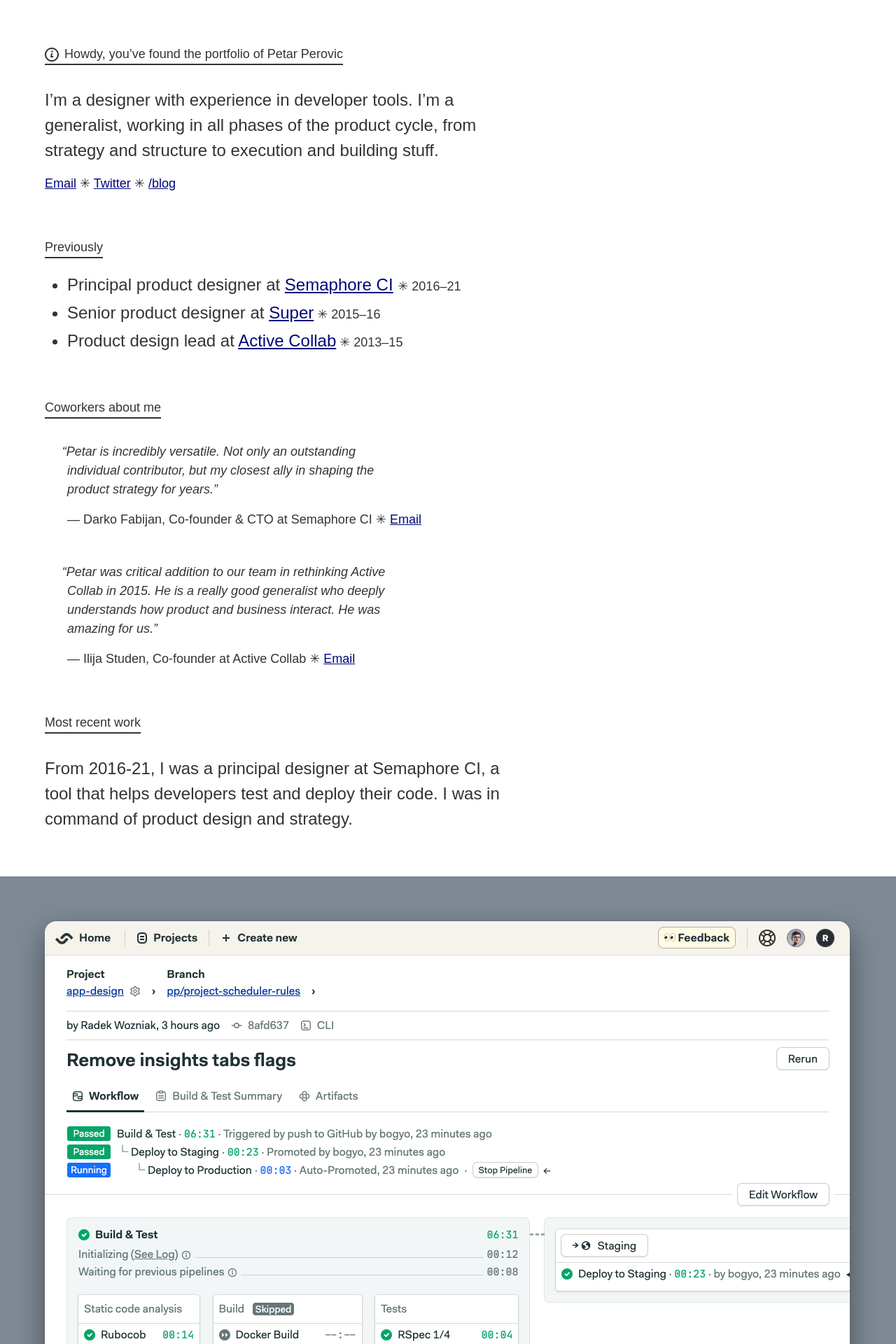
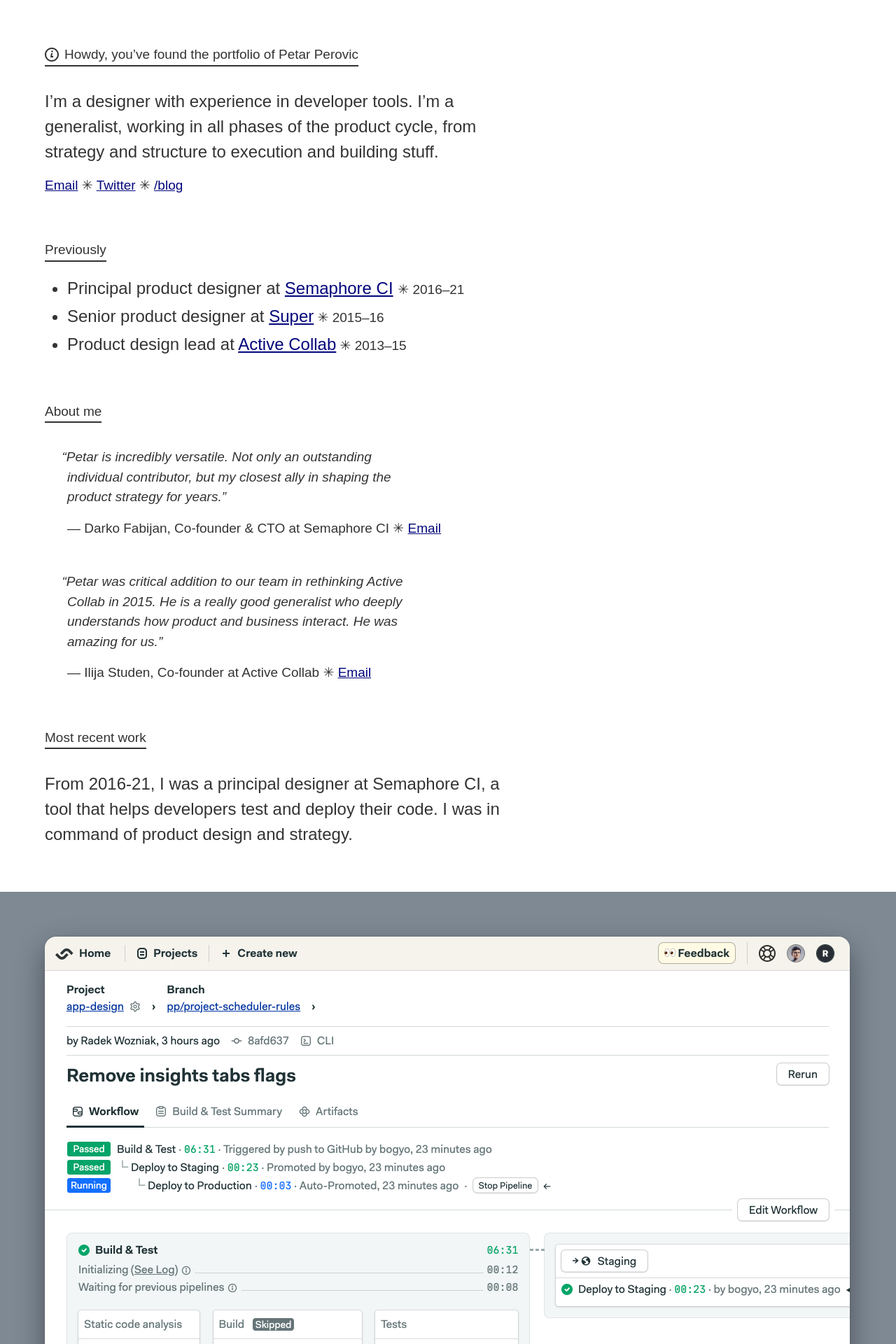
Before and after one commit to ropsii/ropsii.github.io, a Jekyll site: the page built from work.html, in a window 1280 px wide. Shown: the top 1920 px of the page at 70% size. Built offline with Jekyll 4.4.1, drawn with Linux system fonts in a browser that asks for light colours; some web fonts are replaced.

Commit message:
type scale tweak

```diff
--- a/_includes/head.html
+++ b/_includes/head.html
@@ -45,10 +45,10 @@
                 </a>
             </div>
             <div class="flex-auto mt3 mt0-ns bb bw1 pb3 pv3-ns">
-                <p class="mb0">
+                <p class="f6 mb0">
                     <a href="{{ "/" | relative_url }}">Petar Perović</a> ✳ Product Designer
                 </p>
-                <p class="mb0">Reach out via <a href="&#109;&#97;&#105;&#108;&#116;&#111;&#58;&#112;&#101;&#114;&#111;&#118;&#105;&#99;&#46;&#112;&#101;&#116;&#97;&#114;&#64;&#103;&#109;&#97;&#105;&#108;&#46;&#99;&#111;&#109;">&#69;&#109;&#97;&#105;&#108;</a>
+                <p class="f6 mb0">Reach out via <a href="&#109;&#97;&#105;&#108;&#116;&#111;&#58;&#112;&#101;&#114;&#111;&#118;&#105;&#99;&#46;&#112;&#101;&#116;&#97;&#114;&#64;&#103;&#109;&#97;&#105;&#108;&#46;&#99;&#111;&#109;">&#69;&#109;&#97;&#105;&#108;</a>
                     and
                     <a href="https://twitter.com/ropsii">Twitter</a></p>
             </div>
--- a/_layouts/home.html
+++ b/_layouts/home.html
@@ -15,7 +15,7 @@
                 <div class="mb2 pb1">
                     <h3 class="f5 f4-m normal mb0">
                         <a href="{{ post.url | relative_url }}">
-                            {{ post.title | escape }}</a><span class="f6"> ✳ {{ post.date | date: "%b %Y" }}, {% include reading-time.html content=post.content %}</span>
+                            {{ post.title | escape }}</a><span class="f7"> ✳ {{ post.date | date: "%b %Y" }}, {% include reading-time.html content=post.content %}</span>
                     </h3>
                     <p class="dn f5 f4-m measure-m mb0">
                         {{ post.summary }}</p>
@@ -25,7 +25,7 @@
         {%- endif -%}
     </div>
 
-    <p class="f6 measure-wide mt4 pl5-m">
+    <p class="f7 measure-wide mt4 pl5-m pr6-m">
         This website doesn’t track or collect any data. It’s running on <a href="https://jekyllrb.com/">Jekyll</a> with <a href="https://tachyons.io/">Tachyons</a>. It’s hosted on GitHub, and <a href="https://www.netlify.com/">Netlify</a> helps with deployment. Type is set in <a href="https://en.wikipedia.org/wiki/Fira_(typeface)">Fira Sans</a> by Erik Spiekermann et al.
     </p>
 
--- a/_layouts/work.html
+++ b/_layouts/work.html
@@ -30,7 +30,7 @@
                     </div>
 
 
-                    <p class="f4 f2-m measure pr4-m mb3">I’m a designer with experience in developer tools. I’m a generalist, working in all phases of the product cycle, from strategy and structure to execution and building stuff.</p>
+                    <p class="f4 f3-m measure pr4-m mb3">I’m a designer with experience in developer tools. I’m a generalist, working in all phases of the product cycle, from strategy and structure to execution and building stuff.</p>
 
                     <p class="f4 mb4 mb5-m">
                         <a href="mailto:perovic.petar@gmail.com">Email</a>
@@ -41,14 +41,14 @@
                     </p>
 
                     <h2 class="f4 normal mb2 bb bw1 mb3 dib">Previously</h2>
-                    <ul class="f4 f2-m pl4 mt1 ml0 measure-m">
+                    <ul class="f4 f3-m pl4 mt1 ml0 measure-m">
                         <li class="mv1">Principal product designer at <a href="https://semaphoreci.com">Semaphore CI</a> <span class="f4"> ✳ 2016–21</span></li>
                         <li class="mv1">Senior product designer at <a href="https://hellosuper.com">Super</a><span class="f4"> ✳ 2015–16</span></li>
                         <li class="mv1">Product design lead at <a href="https://activecollab.com/">Active Collab</a><span class="f4"> ✳ 2013–15</span></li>
                     </ul>
 
                     <div class="mt5">
-                        <h2 class="f4 normal bb bw1 mb0 mb3-m dib">Coworkers about me</h2>
+                        <h2 class="f4 normal bb bw1 mb0 mb3-m dib">About me</h2>
 
                         <blockquote class="f4 ml0 pl4-m mb4 pb3-m">
                             <p class="f4 mb3 i measure pr5-m" style="text-indent: -0.4em;">“Petar is incredibly versatile. Not only an outstanding individual contributor, but my closest ally in shaping the product strategy for years.”</p>
@@ -63,14 +63,14 @@
 
 
                     <h2 class="f4 normal bb bw1 mb3 mb4-m dib">Most recent work</h2>
-                    <p class="f4 f2-m measure pr4-m mb5">From 2016-21, I was a principal designer at Semaphore&nbsp;CI, a tool that helps developers test and deploy their code. I was in command of product design and strategy.</p>
+                    <p class="f4 f3-m measure pr4-m mb5">From 2016-21, I was a principal designer at Semaphore&nbsp;CI, a tool that helps developers test and deploy their code. I was in command of product design and strategy.</p>
 
                     <div class="nl3 nr3 nl5-m nr5-m pa3 pa5-m" style="background-color:#7e8994">
                         <img src="{% link /assets/work-sem-workflow.png %}" alt="Semaphore workflow page" class="br4 w-100 shadow-2" style="max-width: 1150px">
                     </div>
 
                     <div class="mv5 mv6-m">
-                        <p class="f4 f2-m measure pr4-m mb0">In a super-contributor role, I was responsible for a wide array of duties. From figuring out what to build next to designing and shipping features.</p>
+                        <p class="f4 f3-m measure pr4-m mb0">In a super-contributor role, I was responsible for a wide array of duties. From figuring out what to build next to designing and shipping features.</p>
                     </div>
 
                     <div class="nl3 nr3 nl5-m nr5-m pa3 pa5-m" style="background-color: #947a9a;">
@@ -78,7 +78,7 @@
                     </div>
 
                     <div class="mv5 mv6-m">
-                        <p class="f4 f2-m measure pr4-m mb0">Semaphore is a small, 25-person team. I was balancing between product strategy, user feedback synthesis, UI design, and production-ready code.</p>
+                        <p class="f4 f3-m measure pr4-m mb0">Semaphore is a small, 25-person team. I was balancing between product strategy, user feedback synthesis, UI design, and production-ready code.</p>
                     </div>
 
                     <div class="nl3 nr3 nl5-m nr5-m pa3 pa5-m" style="background-color: #619071;">
@@ -90,7 +90,7 @@
                     </div>
 
                     <div class="mv5 mv6-m">
-                        <p class="f4 f2-m measure pr4-m mb0">I developed a simple illustration system to make the flow less intimidating. This was especially helpful during onboarding, to breathe life into dry, technical explanations.</p>
+                        <p class="f4 f3-m measure pr4-m mb0">I developed a simple illustration system to make the flow less intimidating. This was especially helpful during onboarding, to breathe life into dry, technical explanations.</p>
                     </div>
 
                     <div class="nl3 nr3 nl5-m nr5-m" style="background-color: #ffe29e;">
@@ -103,7 +103,7 @@
 
 
                     <div class="mv5 mv6-m">
-                        <p class="f4 f2-m measure mb0">A great portion of my efforts is designing at the structural level, consolidating how different systems interact with each other, and how that understanding translates to value for the users and the company.</p>
+                        <p class="f4 f3-m measure mb0">A great portion of my efforts is designing at the structural level, consolidating how different systems interact with each other, and how that understanding translates to value for the users and the company.</p>
                     </div>
 
                     <div class="nl3 nr3 nl5-m nr5-m pa3 pa5-m" style="background-color: #947a9a;">
@@ -111,7 +111,7 @@
                     </div>
 
                     <div class="mv5 mv6-m">
-                        <h3 class="dib f4 normal bb bw1 mb3">Random mentions of the Semaphore’s UX</h3>
+                        <h3 class="dib f4 normal bb bw1 mb2">Random mentions of the Semaphore’s UX</h3>
 
                         <div class="flex-m nl3 nl4-m nr3 nr4-m">
                             <blockquote class="w-third-m ph3 ph4-m pv3 f4 ma0">
@@ -135,30 +135,30 @@
 
                     <div class="mv5 mv6-m">
                         <div class="mv4">
-                            <h3 class="dib f4 normal bb bw1 mb3">Where’s your base?</h3>
-                            <p class="f4 f2-m mb4 measure-narrow">Porto, Portugal (UTC+00:00)</p>
+                            <h3 class="dib f4 normal bb bw1 mb2">Where’s your base?</h3>
+                            <p class="f4 f3-m mb4 measure-narrow">Porto, Portugal (UTC+00:00)</p>
                         </div>
                         <div class="mv4">
-                            <h3 class="dib f4 normal bb bw1 mb3">When can you start?</h3>
-                            <p class="f4 f2-m mb4 measure-narrow">Apr 2021</p>
+                            <h3 class="dib f4 normal bb bw1 mb2">When can you start?</h3>
+                            <p class="f4 f3-m mb4 measure-narrow">Apr 2021</p>
                         </div>
                         <div class="mv4">
-                            <h3 class="dib f4 normal bb bw1 mb3">Working remotely?</h3>
-                            <p class="f4 f2-m mb4 measure-narrow">I’ve been full-time remote for at least six years, with teams both from the US and Europe.</p>
+                            <h3 class="dib f4 normal bb bw1 mb2">Working remotely?</h3>
+                            <p class="f4 f3-m mb4 measure-narrow">I’ve been full-time remote for at least six years, with teams both from the US and Europe.</p>
                         </div>
                         <div class="mv4">
-                            <h3 class="dib f4 normal bb bw1 mb3">Values</h3>
-                            <p class="f4 f2-m mb4 measure-narrow">People first. Transparent by default. High autonomy. Share early. Ship often.</p>
+                            <h3 class="dib f4 normal bb bw1 mb2">Values</h3>
+                            <p class="f4 f3-m mb4 measure-narrow">People first. Transparent by default. High autonomy. Share early. Ship often.</p>
                         </div>
                         <!-- <div class="mv4">
-                            <h3 class="dib f4 normal bb bw1 mb3">Can you code?</h3>
+                            <h3 class="dib f4 normal bb bw1 mb2">Can you code?</h3>
                             <p class="f2 mb4 measure-narrow">Yes. I design in code, and I’ve built design systems in code. Though I can find my way around JS, I’m much more useful in other roles.</p>
                         </div> -->
                     </div>
 
                     <div class="mv5 mv6-m">
-                        <h3 class="dib f4 normal bb bw1 mb3">Get in touch</h3>
-                        <p class="f4 f2-m measure-narrow mb0">Thanks for scrolling with me! If you think I could be useful in some of these roles in your team — <a href="mailto:perovic.petar@gmail.com">Let’s chat</a>!</p>
+                        <h3 class="dib f4 normal bb bw1 mb2">Get in touch</h3>
+                        <p class="f4 f3-m measure-narrow mb0">Thanks for scrolling with me! If you think I could be useful in some of these roles in your team — <a href="mailto:perovic.petar@gmail.com">Let’s chat</a>!</p>
                     </div>
 
 
--- a/_posts/2020-08-18-usable-is-beautiful.markdown
+++ b/_posts/2020-08-18-usable-is-beautiful.markdown
@@ -22,7 +22,7 @@
 We persist in breaking the rules when we use tiny, hard to read font sizes. We abuse font weight just as much. Thin fonts in longform are painful to read, yet designers insist it’s beautiful. Even Google, a company that arguably hires the best people in the business, at the time of writing this uses `font-weight:300;` for body copy on their official blog. That’s hardly a bearable reading experience on the retina display, and good luck enjoying that on an average cheap monitor. It’s not that their balance sheet will suffer because of this, but setting a bad example with their size and influence is giving everyone else a green light to ship bad design.
 
 <img width="560" src="{% link /assets/usable-is-beautiful_google_blog.png %}" alt="Google Blog Longform Text">
-*Top: Actual screenshot from [Google’s Blog](https://blog.google/products/earth/most-stunning-images-from-google-earth/) set in font-weight: 300.<br> Bottom: Same text set in font-weight: 400 just for comparison.<br> Which one requires less effort to read?*
+*Top: Actual screenshot from [Google’s Blog](https://blog.google/products/earth/most-stunning-images-from-google-earth/) set in font-weight: 300.<br> Bottom: Same text set in font-weight: 400 for comparison.<br> Which one takes less effort to read?*
 
 Mistreating fundamentals increases the cognitive load. Users need an additional couple of seconds when they’re not sure if some text is a link. More while squinting at the thin, light-gray passage of text. And even more to figure out a poorly described feature. And that’s only graphic design. Not to mention the effects of poor interaction on the speed of understanding the UI.
 
--- a/_sass/tachyons/_styles.scss
+++ b/_sass/tachyons/_styles.scss
@@ -67,7 +67,7 @@
 
 @media #{$breakpoint-medium} {
     .post-content h2 {
-        font-size: $font-size-2;
+        font-size: $font-size-3;
     }
 }
 
--- a/_sass/tachyons/_variables.scss
+++ b/_sass/tachyons/_variables.scss
@@ -6,13 +6,13 @@
 $code: Menlo, Consolas, monospace !default;
 $font-size-headline: 5rem !default;
 $font-size-subheadline: 4rem !default;
-$font-size-1: 2.5rem !default;
-$font-size-2: 1.5rem !default;
-$font-size-3: 1.25rem !default;
-$font-size-4: 1.125rem !default;
-$font-size-5: 1rem !default;
-$font-size-6: .875rem !default;
-$font-size-7: .75rem !default;
+$font-size-1: 3rem !default;
+$font-size-2: 2.25rem !default;
+$font-size-3: 1.5rem !default;
+$font-size-4: 1.1875rem !default;
+$font-size-5: 1.0625rem !default;
+$font-size-6: 1rem !default;
+$font-size-7: .875rem !default;
 $letter-spacing-tight: -.05em !default;
 $letter-spacing-1: .075em !default;
 $letter-spacing-2: .15em !default;
```
Also changed, not shown: other parts of _layouts/home.html (+1 -1 lines).
